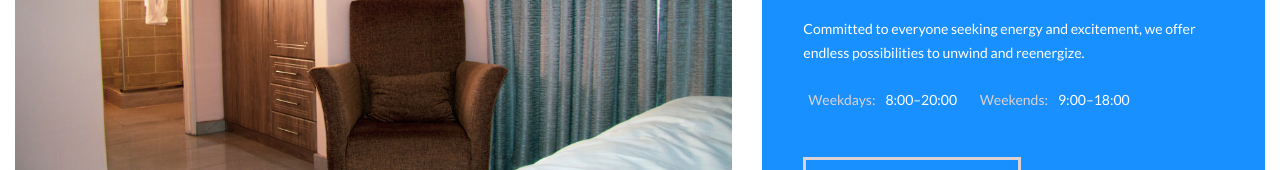
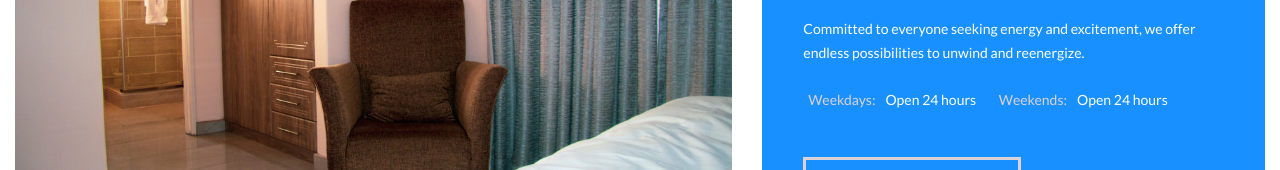
Before and after one commit to thitoholdings/sycamonsuites, a plain HTML site: page index.html in a window 1280 px wide. Shown: the part 1055-1225 px from the top of the page. Drawn offline with Linux system fonts and the light colour scheme.

Commit message:
Operating hours

```diff
--- a/index.html
+++ b/index.html
@@ -510,11 +510,11 @@
                   <div class="group">
                     <dl class="list-desc">
                       <dt>Weekdays:</dt>
-                      <dd><span>8:00–20:00</span></dd>
+                      <dd><span>Open 24 hours</span></dd>
                     </dl>
                     <dl class="list-desc">
                       <dt>Weekends:</dt>
-                      <dd><span>9:00–18:00</span></dd>
+                      <dd><span>Open 24 hours</span></dd>
                     </dl>
                   </div>
                   <a
```
